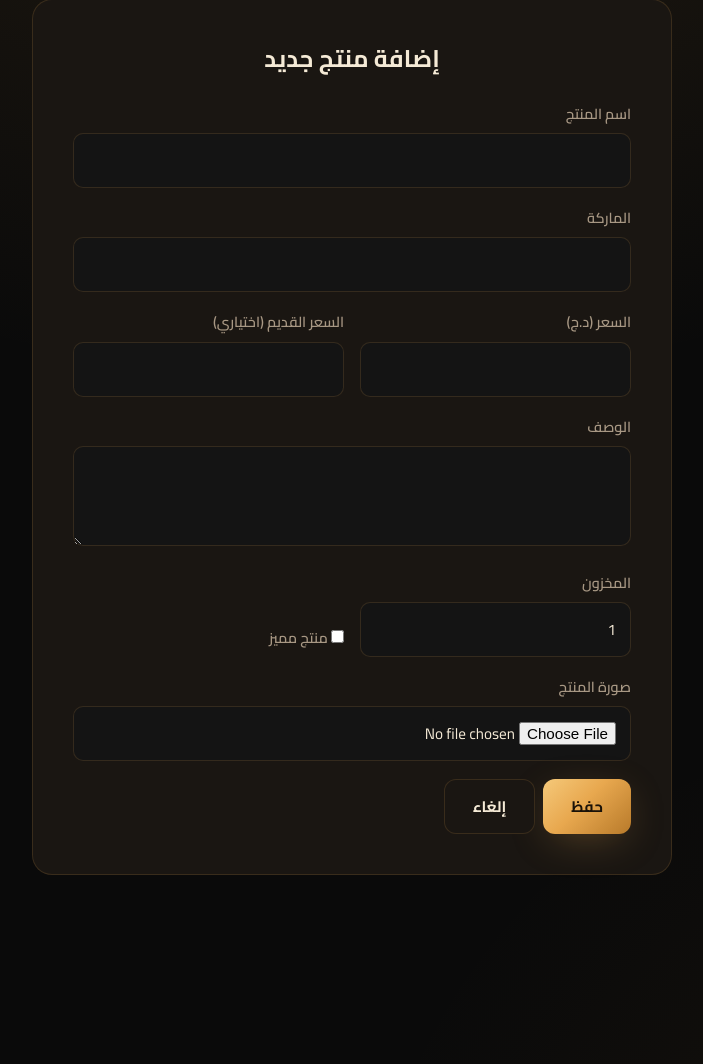
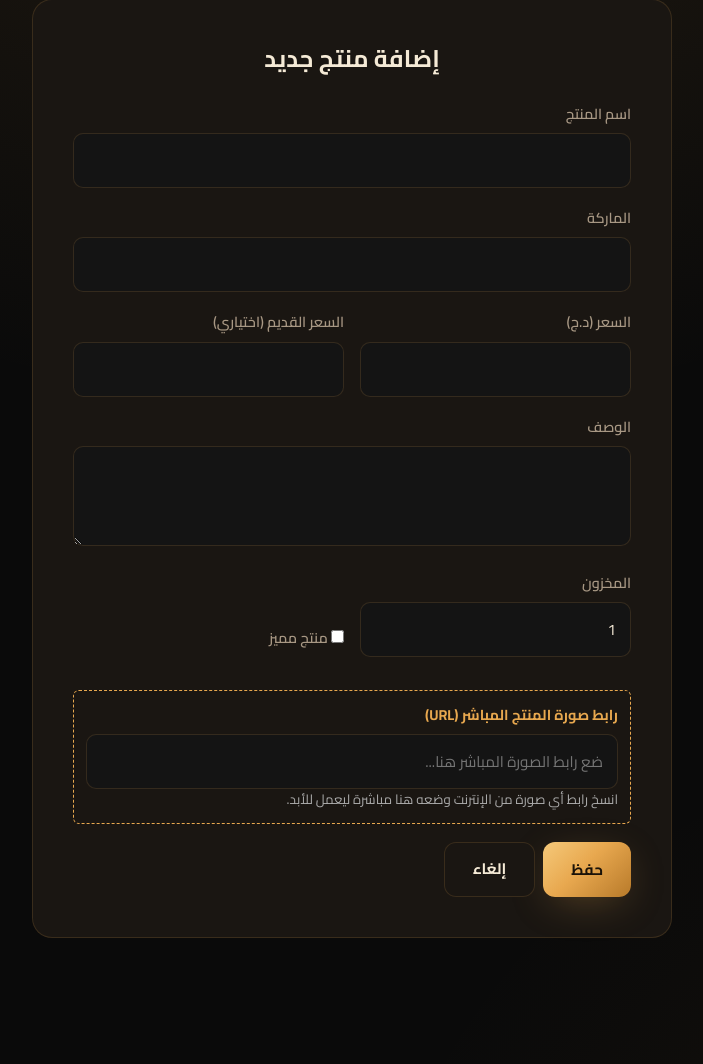
Before and after one commit to SILENTLOGIK02/NOVA-, a Flask app: page /admin/add in a window 1280 px wide. Shown: the part 203-1267 px from the top of the page, without its empty margins (288-991 px from the left). Run offline with Flask 3, Linux system fonts and the light colour scheme; a user stored in the database is signed in.

Commit message:
Update admin_form.html

```diff
--- a/phonestore/templates/admin_form.html
+++ b/phonestore/templates/admin_form.html
@@ -4,23 +4,29 @@
 <section class="section container">
   <div class="form-card" style="max-width:640px">
     <h1>{{ 'تعديل منتج' if p else 'إضافة منتج جديد' }}</h1>
-    <form method="post" enctype="multipart/form-data">
+
+    <form method="post">
       <div class="form-group"><label>اسم المنتج</label><input name="name" required value="{{ p.name if p else '' }}"></div>
       <div class="form-group"><label>الماركة</label><input name="brand" value="{{ p.brand if p else '' }}"></div>
+
       <div style="display:grid;grid-template-columns:1fr 1fr;gap:16px">
         <div class="form-group"><label>السعر ({{ CURRENCY }})</label><input type="number" step="1" name="price" required value="{{ p.price if p else '' }}"></div>
         <div class="form-group"><label>السعر القديم (اختياري)</label><input type="number" step="1" name="old_price" value="{{ p.old_price if p and p.old_price else '' }}"></div>
       </div>
+
       <div class="form-group"><label>الوصف</label><textarea name="description">{{ p.description if p else '' }}</textarea></div>
+
       <div style="display:grid;grid-template-columns:1fr 1fr;gap:16px">
         <div class="form-group"><label>المخزون</label><input type="number" name="stock" value="{{ p.stock if p else 1 }}"></div>
         <div class="form-group" style="display:flex;align-items:end"><label class="checkbox"><input type="checkbox" name="featured" {% if p and p.featured %}checked{% endif %}> منتج مميز</label></div>
       </div>
-      <div class="form-group">
-        <label>صورة المنتج</label>
-        {% if p and p.image %}<img src="{{ url_for('static',filename='uploads/'+p.image) }}" class="thumb" style="margin-bottom:8px">{% endif %}
-        <input type="file" name="image" accept="image/*">
+
+      <div class="form-group" style="margin-top: 15px; padding: 12px; border: 1px dashed var(--primary, #ff9900); border-radius: 6px;">
+        <label style="color: var(--primary, #ff9900); font-weight: bold;">رابط صورة المنتج المباشر (URL)</label>
+        <input type="text" name="image_url" value="{{ p.image if p else '' }}" placeholder="ضع رابط الصورة المباشر هنا..." required style="width: 100%;">
+        <small style="color: #aaa; display: block; mt-1: 5px;">انسخ رابط أي صورة من الإنترنت وضعه هنا مباشرة ليعمل للأبد.</small>
       </div>
+
       <div style="display:flex;gap:8px">
         <button type="submit" class="btn btn-primary">حفظ</button>
         <a href="{{ url_for('admin_dashboard') }}" class="btn btn-ghost">إلغاء</a>
```
